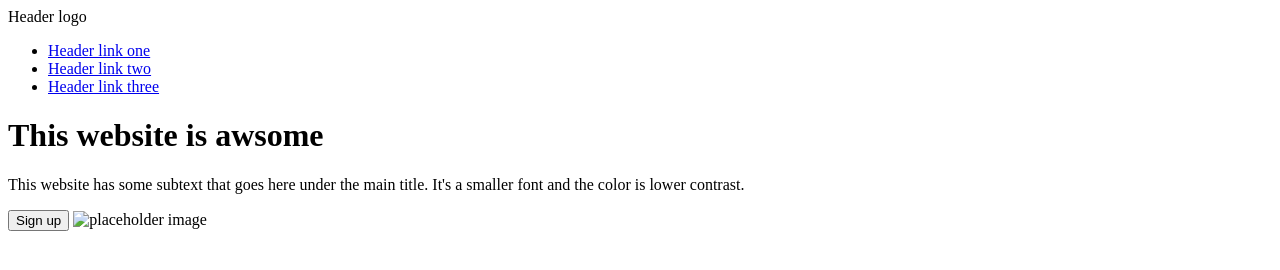
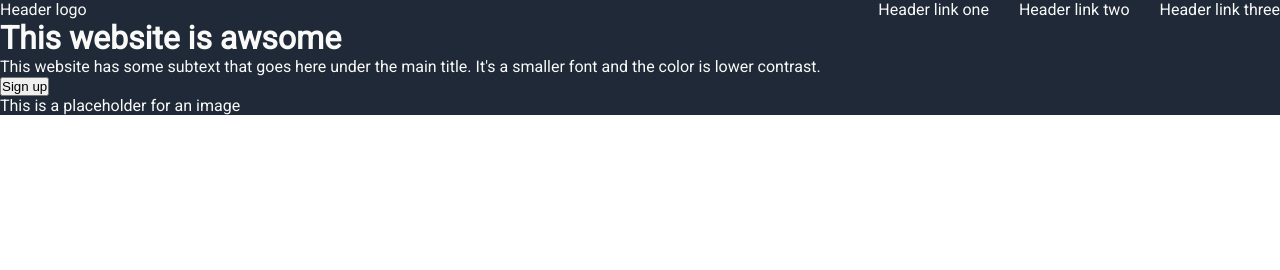
Before and after one commit to DrFungi/landing-page, a plain HTML site: page index.html in a window 1280 px wide. Drawn offline with Linux system fonts and the light colour scheme.

Commit message:
add style.css and modify index.html

```diff
--- a/index.html
+++ b/index.html
@@ -9,10 +9,10 @@
 </head>
 <body>
   <div class="hero">
-    <div class="left">
-      Header logo
-    </div>
-    <div class="right">
+    <div class="header">
+      <div class="logo">
+        Header logo
+      </div>
       <ul class="links">
         <li><a href="#">Header link one</a></li>
         <li><a href="#">Header link two</a></li>
@@ -23,7 +23,9 @@
       <h1>This website is awsome</h1>
       <p>This website has some subtext that goes here under the main title. It's a smaller font and the color is lower contrast.</p>
       <button type="button">Sign up</button>
-      <img src="#" alt="placeholder image">
+      <div class="photo-placeholder">
+        This is a placeholder for an image
+      </div>
     </div>
   </div>
 </body>
--- a/style.css
+++ b/style.css
@@ -0,0 +1,34 @@
+@import url(https://fonts.googleapis.com/css?family=Roboto);
+
+* {
+    margin: 0;
+    padding: 0;
+}
+/* Hero section */
+
+.hero {
+    background-color: #1f2937;
+    color: #f9faf8;
+    display: flex;
+    flex-direction: column;
+    font-family: Roboto , Tahoma, Geneva, Verdana, sans-serif;
+}
+
+.header {
+    display: flex;
+    justify-content: space-between;
+}
+
+.links {
+    display: flex;
+    gap: 30px;
+}
+
+a {
+    text-decoration: none;
+    color: #f9faf8;
+}
+
+ul {
+    list-style-type: none;
+}
```
